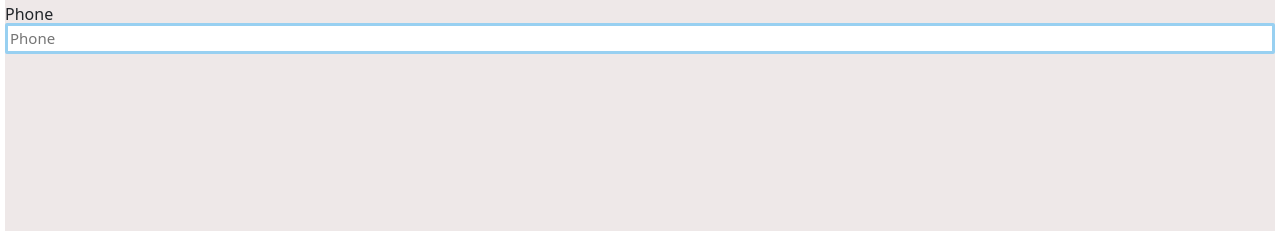
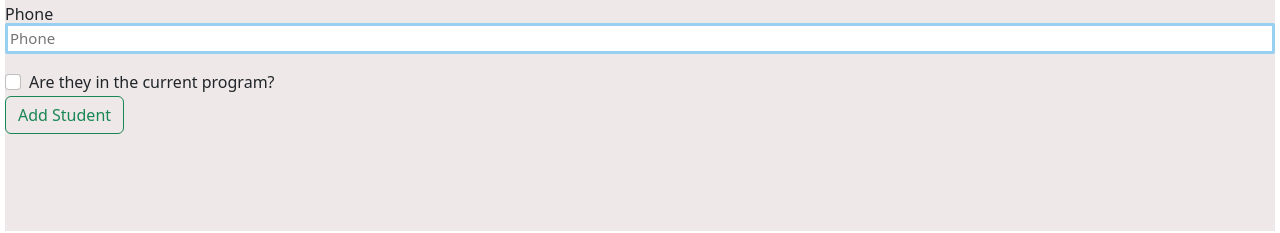
Before and after one commit to TanyaPina/contact-list, a React (Vite) app in the folder client/: page / in a window 1280 px wide. Shown: the part 574-807 px from the top of the page. Built offline with nearby package versions, Linux system fonts and the light colour scheme; no server answers.

Commit message:
added checkbox form field

```diff
--- a/client/src/components/CreateContact.jsx
+++ b/client/src/components/CreateContact.jsx
@@ -144,6 +144,17 @@ const CreateContact = ({ onSaveContact, editingContact, onUpdateContact }) => {
                     onChange={handlePhoneChange}
                 />
             </Form.Group>
+            <Form.Check
+                type={'checkbox'}
+                id={`isCurrent`}
+                checked={contact.is_current}
+                onChange={handleCheckChange}
+                label={`Are they in the current program?`}
+            />
+            <Form.Group>
+            <Button type="submit" variant="outline-success">{contact.id ? "Edit Student" : "Add Student"}</Button>
+            {contact.id ? <Button type="button" variant="outline-warning" onClick={clearForm}>Cancel</Button> : null}
+            </Form.Group>
     </Form>
 );
 };
```
